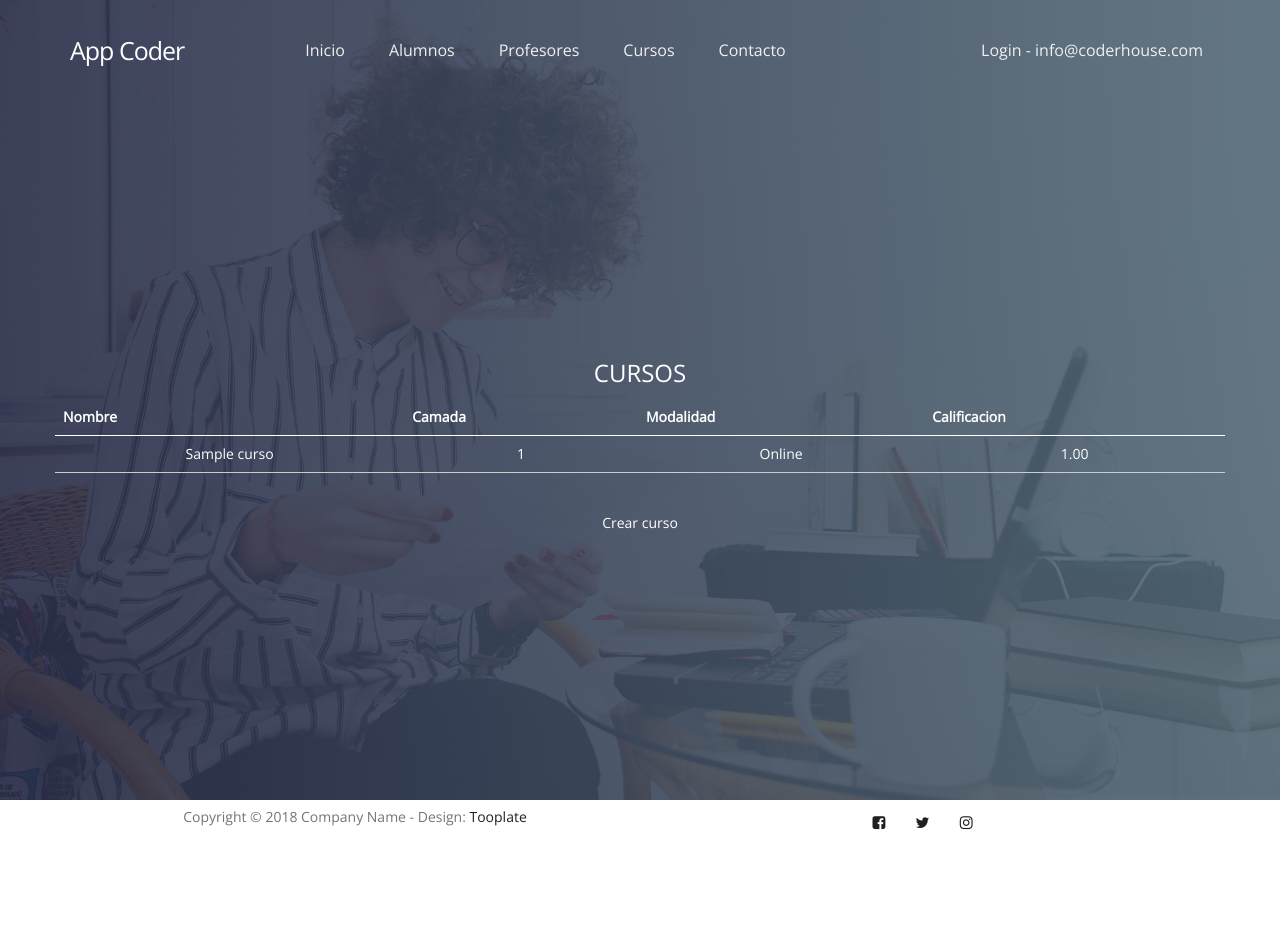
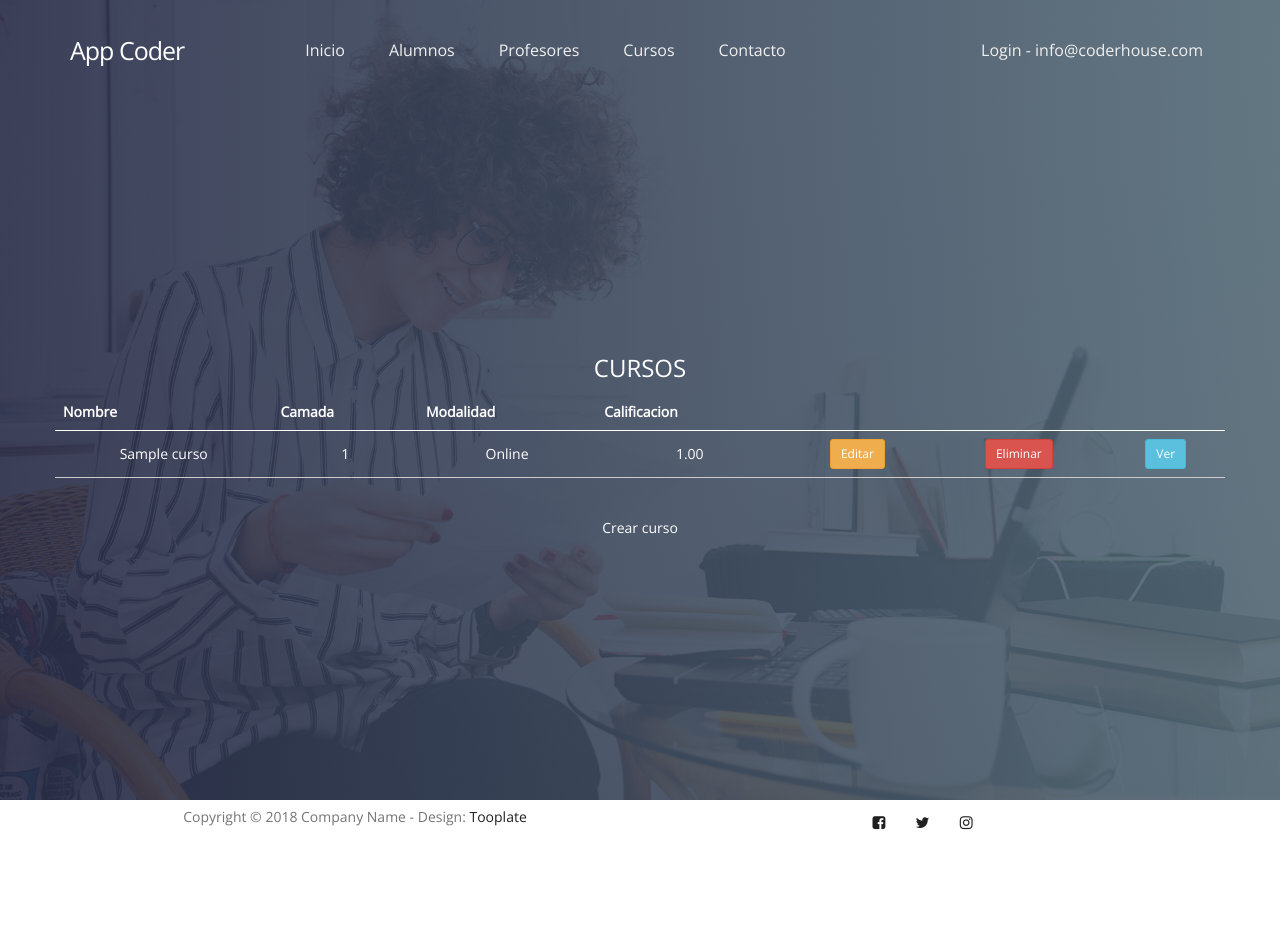
Before and after one commit to pabloscrigna/python_comision_95610, a Django app: page /app-coder/cursos/ in a window 1280 px wide. Run offline with Django 5.2, Linux system fonts and the light colour scheme; tables that the repository leaves empty hold one stand-in row (values such as "Sample post"); some libraries are stand-ins or nearby versions.

Commit message:
clase 3004

```diff
--- a/proyecto/AppCoder/models.py
+++ b/proyecto/AppCoder/models.py
@@ -1,4 +1,5 @@
 from django.db import models
+from django.core.validators import MaxValueValidator, MinValueValidator
 
 
 # DB --> Tabla Curso
@@ -9,7 +10,10 @@ class Curso(models.Model):
         HIBRIDO = 'HIB', 'Hibrido'
 
     nombre = models.CharField(max_length=20)
-    camada = models.IntegerField()
+    camada = models.IntegerField(validators=[
+        MinValueValidator(1),
+        MaxValueValidator(1000000)
+    ])
     modalidad = models.CharField(
         max_length=3,
         choices=Modalidad.choices,
--- a/proyecto/AppCoder/templates/index_cursos.html
+++ b/proyecto/AppCoder/templates/index_cursos.html
@@ -22,6 +22,9 @@
                         <td style="padding: 8px;">{{ curso.camada }}</td>
                         <td style="padding: 8px;">{{ curso.get_modalidad_display }}</td>
                         <td style="padding: 8px;">{{ curso.calificacion }}</td>
+                        <td style="padding: 8px;"><a href="{% url 'editar_curso' curso.id%}" class="btn btn-warning btn-sm">Editar</a></td>
+                        <td style="padding: 8px;"><a href="{% url 'eliminar_curso' curso.id%}" class="btn btn-danger btn-sm">Eliminar</a></td>
+                        <td style="padding: 8px;"><a href="{% url 'ver_curso' curso.id%}" class="btn btn-info btn-sm">Ver</a></td>
                     </tr>
                 {% endfor %}
             </tbody>
--- a/proyecto/AppCoder/urls.py
+++ b/proyecto/AppCoder/urls.py
@@ -1,10 +1,20 @@
 from django.urls import path
 
-from AppCoder.views import cursos, inicio, crear_curso
+from AppCoder.views import (
+    cursos,
+    inicio,
+    crear_curso,
+    editar_curso,
+    eliminar_curso,
+    ver_curso,
+)
 
 
 urlpatterns = [
     path("", inicio, name="inicio"),
     path("cursos/", cursos, name="cursos"),
-    path("cursos/nuevo/", crear_curso, name="crear_curso")
+    path("cursos/nuevo/", crear_curso, name="crear_curso"),
+    path("cursos/editar/<int:id>/", editar_curso, name="editar_curso"),
+    path("cursos/eliminar/<int:id>/", eliminar_curso, name="eliminar_curso"),
+    path("cursos/ver/<int:id>/", ver_curso, name="ver_curso"),
 ]
--- a/proyecto/AppCoder/views.py
+++ b/proyecto/AppCoder/views.py
@@ -1,7 +1,7 @@
-from django.shortcuts import render, redirect
+from django.shortcuts import render, redirect, get_object_or_404
 
 from AppCoder.models import Curso
-from AppCoder.forms import CursoForm
+from AppCoder.forms import CursoForm, CursoModelForm
 
 
 def inicio(request):
@@ -18,17 +18,53 @@ def crear_curso(request):
 
     if request.method == "POST":
         print("request POST: ", request.POST)
-        nombre = request.POST["nombre"]
-        camada = request.POST["camada"]
+        form = CursoModelForm(request.POST)
 
-        # Crear el curso en la DB
-        if camada and nombre:
-            Curso.objects.create(nombre=nombre, camada=camada)
+        if form.is_valid():
+            # Crear el curso en la DB
+            # nombre = request.POST["nombre"]
+            # camada = request.POST["camada"]
+            # modalidad = request.POST["modalidad"]
+            # if nombre and camada:
+            #     Curso.objects.create
+            print("datos form: ", form.cleaned_data)
+            Curso.objects.create(**form.cleaned_data)
+        else:
+            print("error al crear el curso")
+            print(form.errors)
 
         return redirect('cursos')
+    # GET
+    form = CursoModelForm()
+    return render(request, "crear_curso.html", {"form": form})
 
-    form = CursoForm()
+
+def editar_curso(request, id):
+
+    curso = get_object_or_404(Curso, id=id)
+
+    if request.method == "POST":
+        form = CursoModelForm(request.POST, instance=curso)
+        if form.is_valid():
+            form.save()
+            return redirect('cursos')
+
+    form = CursoModelForm(instance=curso)
     return render(request, "crear_curso.html", {"form": form})
+
+
+def eliminar_curso(request, id):
+
+    curso = get_object_or_404(Curso, id=id)
+    print("curso nombre", curso.nombre)
+    curso.delete()
+    return redirect('cursos')
+
+def ver_curso(request, id):
+
+    curso = get_object_or_404(Curso, id=id)
+
+    return render(request, "index_cursos.html", {"cursos": [curso]})
 
 
 
```
Also changed, not shown: proyecto/AppCoder/forms.py (+8 -0 lines), proyecto/AppCoder/migrations/0009_alter_curso_camada.py (added).
